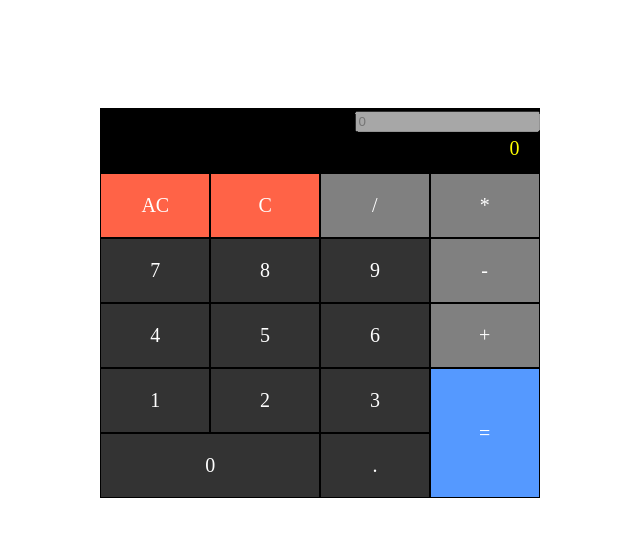
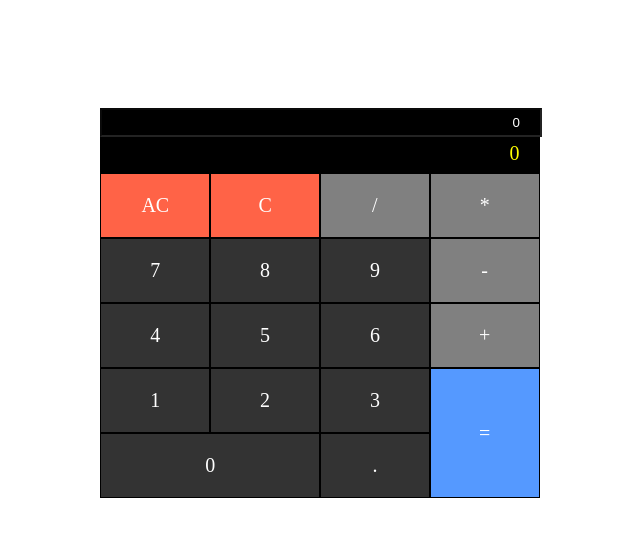
Before and after one commit to kamelbendi/freeCodeCamp-JavascriptCalculator, a plain HTML site: page index.html in a window 1280 px wide. Shown: the whole page, without its empty margins (320-960 px from the left). Drawn offline with nearby package versions, Linux system fonts and the light colour scheme.

Commit message:
updating the css

```diff
--- a/style.css
+++ b/style.css
@@ -60,10 +60,19 @@
     color: yellow;
 }
 
-.div input{
-    width: 100%;
+.dis input{
+    width: 90.5%;
     color: white;
     padding: 5px 20px;
     text-align: right;
     background-color: black;
 }
+
+input::placeholder{
+    color: white;
+}
+
+.padButton:hover{
+    border: 1px solid white;
+    color: #ccc;
+}
```
